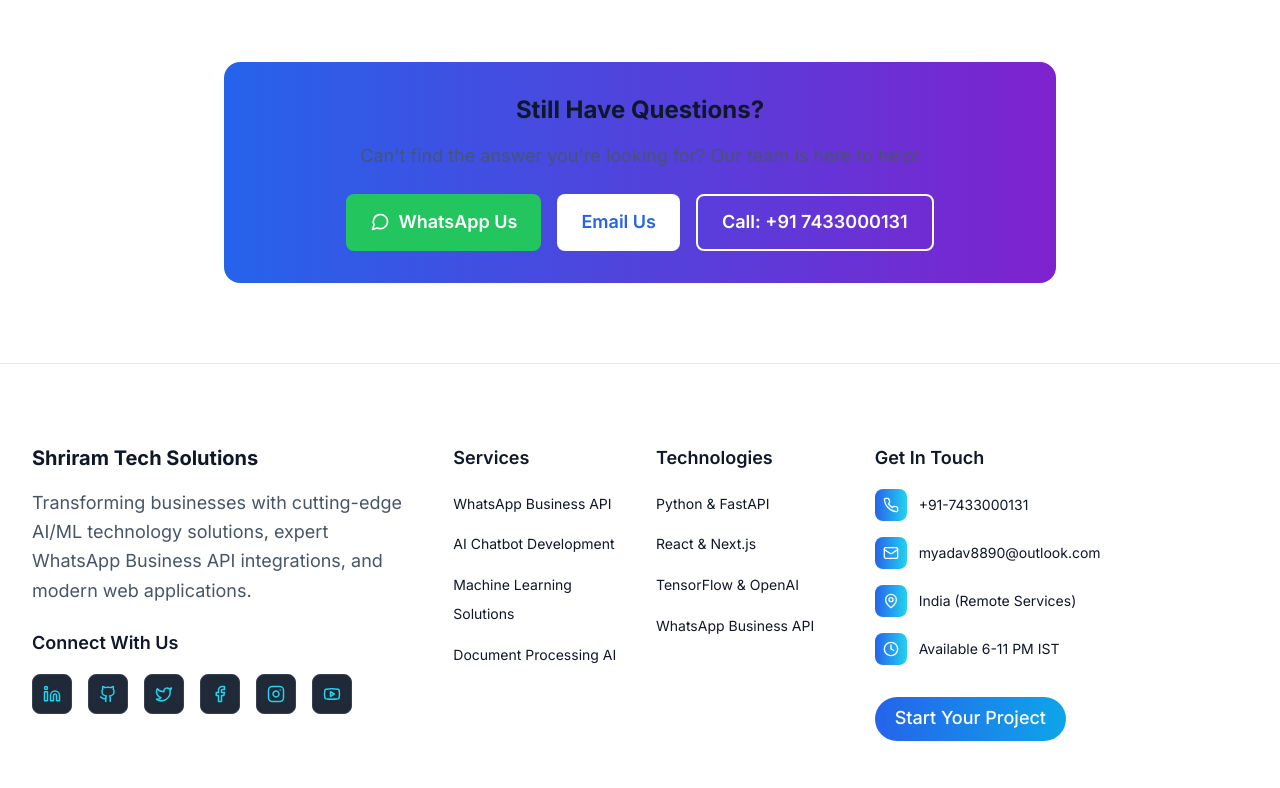
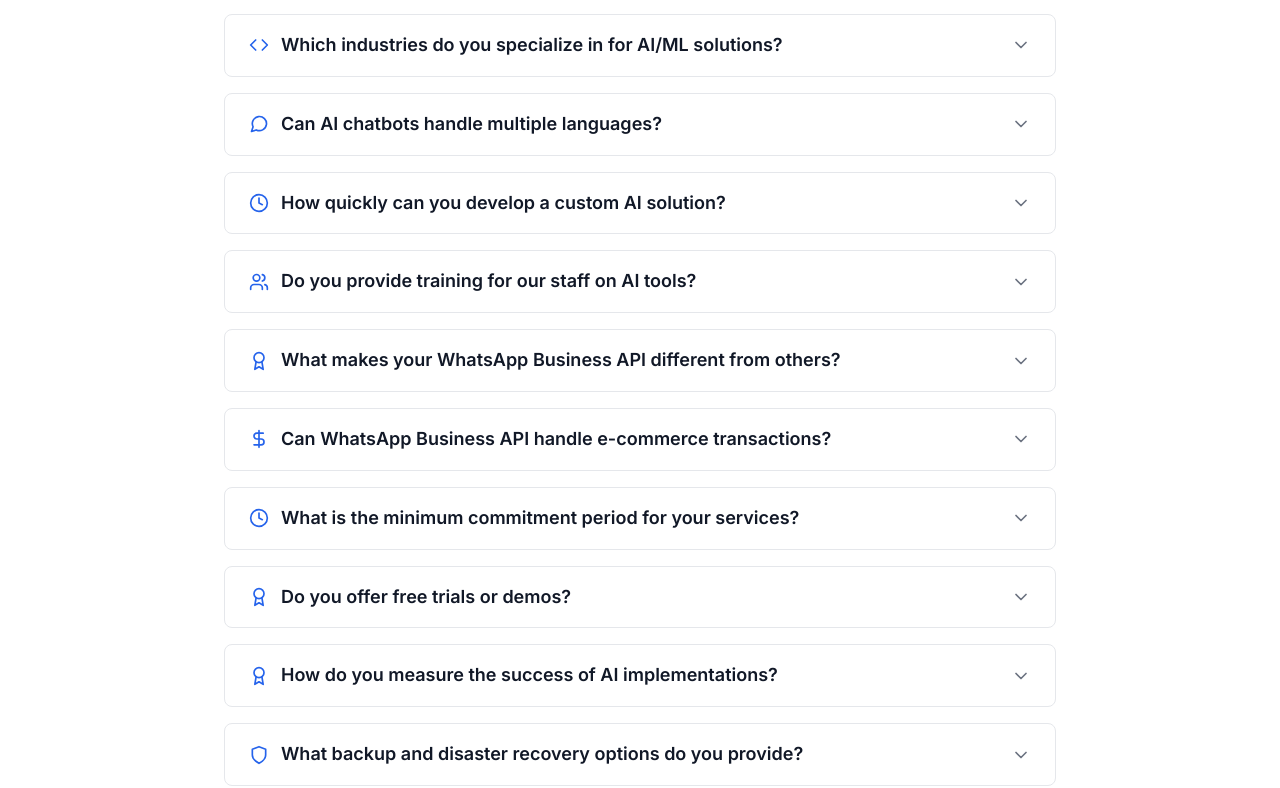
Before and after one commit to mahi7823/shriramTecholutions, a Next.js app: page /faq in a window 1280 px wide. Shown: the part 2057-2845 px from the top of the page. Built offline with nearby package versions, Linux system fonts and the light colour scheme; no server answers.

Commit message:
updatedfaq

```diff
--- a/src/components/faq/FAQSection.tsx
+++ b/src/components/faq/FAQSection.tsx
@@ -132,6 +132,76 @@ const faqData: FAQItem[] = [
     question: 'What happens if there are technical issues?',
     answer:
       'We provide 24/7 technical support with guaranteed response times. Our team monitors systems proactively and resolves issues quickly. We also offer backup solutions and disaster recovery plans to ensure business continuity.',
+    category: 'Technical Questions',
+    icon: Shield,
+  },
+  {
+    question: 'Which industries do you specialize in for AI/ML solutions?',
+    answer:
+      'We specialize in e-commerce & retail, restaurants & food delivery, healthcare & medical, legal services, real estate, and manufacturing industries. Our solutions are tailored to address specific industry challenges and regulatory requirements.',
+    category: 'AI/ML Services',
+    icon: Code,
+  },
+  {
+    question: 'Can AI chatbots handle multiple languages?',
+    answer:
+      'Yes, our AI chatbots support multiple languages including Hindi, English, and regional Indian languages. They can automatically detect the customer\'s preferred language and respond accordingly, making them perfect for diverse Indian markets.',
+    category: 'AI/ML Services',
+    icon: MessageCircle,
+  },
+  {
+    question: 'How quickly can you develop a custom AI solution?',
+    answer:
+      'Development timelines vary based on complexity: Simple chatbots (2-3 weeks), Document processing systems (4-6 weeks), Computer vision applications (6-8 weeks), Complex ML models (8-12 weeks). We provide detailed project timelines during consultation.',
+    category: 'Implementation & Support',
+    icon: Clock,
+  },
+  {
+    question: 'Do you provide training for our staff on AI tools?',
+    answer:
+      'Absolutely! We provide comprehensive training programs including hands-on workshops, video tutorials, documentation, and ongoing support. We ensure your team is fully equipped to use and maintain the AI solutions effectively.',
+    category: 'Implementation & Support',
+    icon: Users,
+  },
+  {
+    question: 'What makes your WhatsApp Business API different from others?',
+    answer:
+      'Our WhatsApp Business API solutions include advanced AI chatbots, seamless CRM integration, automated order processing, multilingual support, and detailed analytics. We focus on automation that actually reduces workload and improves customer satisfaction.',
+    category: 'WhatsApp Business API',
+    icon: Award,
+  },
+  {
+    question: 'Can WhatsApp Business API handle e-commerce transactions?',
+    answer:
+      'Yes! Our WhatsApp Business API can handle complete e-commerce workflows including product catalogs, order placement, payment processing, order tracking, and customer support. It\'s like having a complete online store within WhatsApp.',
+    category: 'WhatsApp Business API',
+    icon: DollarSign,
+  },
+  {
+    question: 'What is the minimum commitment period for your services?',
+    answer:
+      'For project-based work, there\'s no minimum commitment. For ongoing services like chatbot maintenance or WhatsApp API management, we recommend a 6-month minimum to see optimal results, but we offer flexible monthly plans as well.',
+    category: 'Pricing & Costs',
+    icon: Clock,
+  },
+  {
+    question: 'Do you offer free trials or demos?',
+    answer:
+      'Yes! We offer free consultations, live demos of our solutions, and proof-of-concept development for qualified prospects. We believe in showing the value before you invest, so you can see exactly how our AI solutions will benefit your business.',
+    category: 'Pricing & Costs',
+    icon: Award,
+  },
+  {
+    question: 'How do you measure the success of AI implementations?',
+    answer:
+      'We track key metrics including accuracy rates, processing time improvements, cost savings, customer satisfaction scores, and ROI. We provide detailed monthly reports and dashboards so you can see the tangible impact of our AI solutions on your business.',
+    category: 'Technical Questions',
+    icon: Award,
+  },
+  {
+    question: 'What backup and disaster recovery options do you provide?',
+    answer:
+      'We implement comprehensive backup strategies including automated daily backups, cloud redundancy, failover systems, and disaster recovery plans. Your AI systems are protected against data loss with 99.9% uptime guarantee and rapid recovery procedures.',
     category: 'Technical Questions',
     icon: Shield,
   },
```
